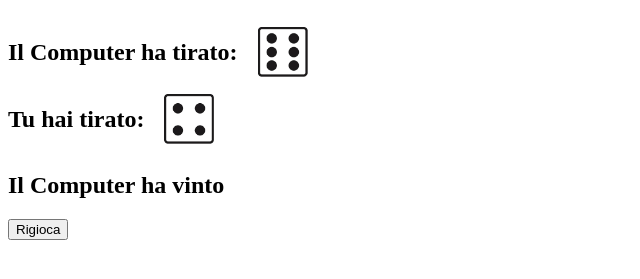
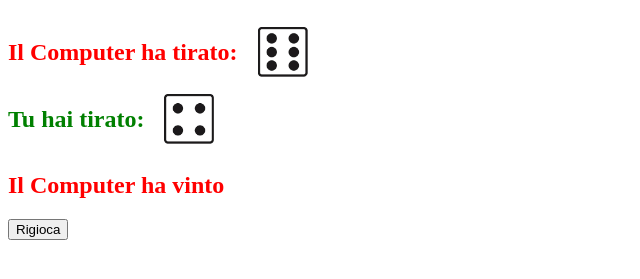
Before and after one commit to Paolo4690/js-mail-dadi, a plain HTML site: page dadi/index.html in a window 1280 px wide. Shown: the part 61-340 px from the top of the page, without its empty margins (0-640 px from the left). Drawn offline with Linux system fonts and the light colour scheme.

Commit message:
fine gioco dadi

```diff
--- a/dadi/index.html
+++ b/dadi/index.html
@@ -16,17 +16,23 @@
         img {
             width: 50px;
         }
+        .red {
+            color: red;
+        }
+        .green {
+            color: green;
+        }
     </style>
 </head>
 <body>
 
     <h1>Gioco dei DADI</h1>
     <div class="cont">
-        <h2  class="computer"></h2>
+        <h2  class="computer red"></h2>
         <img id="imagePc" src="" alt="">
     </div>
     <div  class="cont">
-        <h2  class="you"></h2>
+        <h2  class="you green"></h2>
         <img id="imageYou" src="" alt="">
     </div>
 
--- a/dadi/js/script.js
+++ b/dadi/js/script.js
@@ -47,8 +47,10 @@ switch (valoreDadiTu) {
 
 // LOGICA PROGRAMMA
 if (valoreDadiComputer > valoreDadiTu) {
+    risultato.classList.add('red');
     risultato.innerHTML = 'Il Computer ha vinto';
 } else if (valoreDadiComputer < valoreDadiTu) {
+    risultato.classList.add('green');
     risultato.innerHTML = 'Tu hai vinto';
 } else {
     risultato.innerHTML = 'Tu e il Computer avete pareggiato, giocate di nuovo';
```
